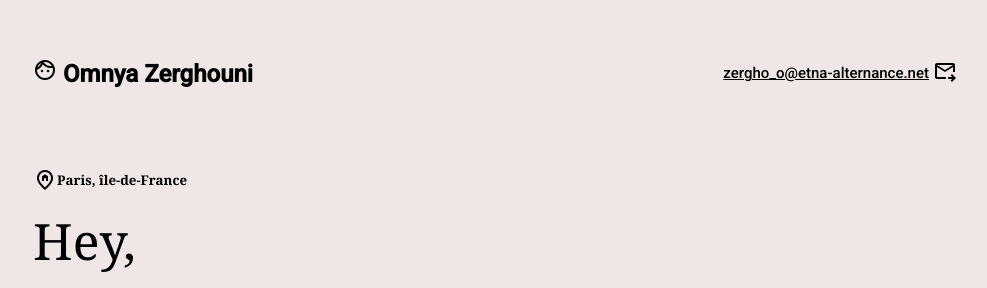
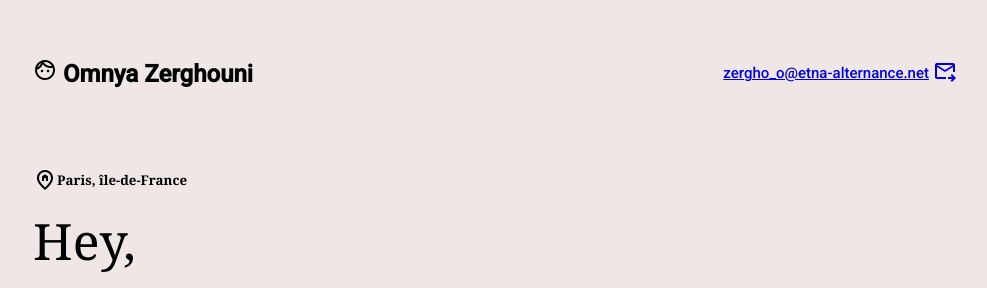
Before and after one commit to omnyazer/Omnyazer.github.io, a plain HTML site: page index.html in a window 1280 px wide. Shown: the top 288 px of the page, without its empty margins (159-1146 px from the left). Drawn offline with nearby package versions, Linux system fonts and the light colour scheme; a script that the page names is missing.

Commit message:
Add files via upload

```diff
--- a/styles.css
+++ b/styles.css
@@ -31,14 +31,11 @@ nav ul {
   font-weight: 500;
 
 }
-
-a { color: inherit }
 nav li {
   position: relative;
   margin-left: 40px;
   font-size: 15px;
   cursor: pointer;
-
 
 }
 nav li span {
```
